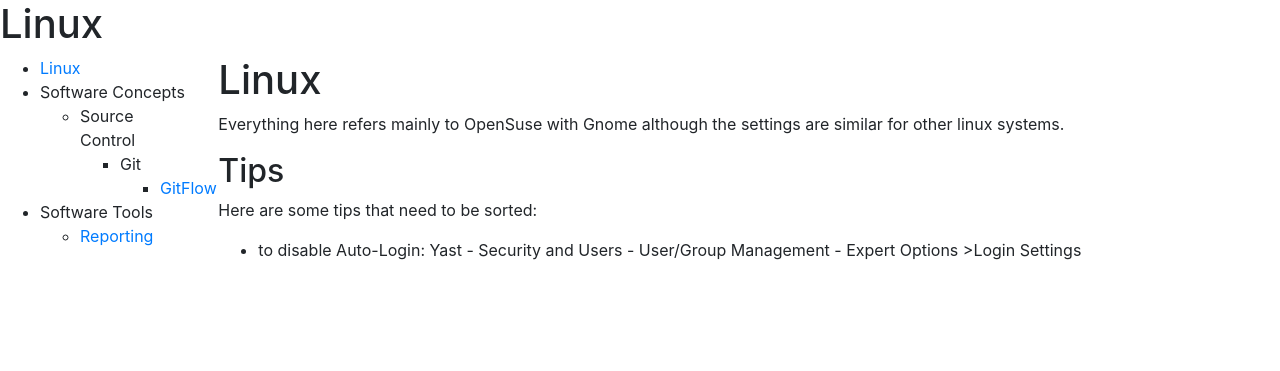
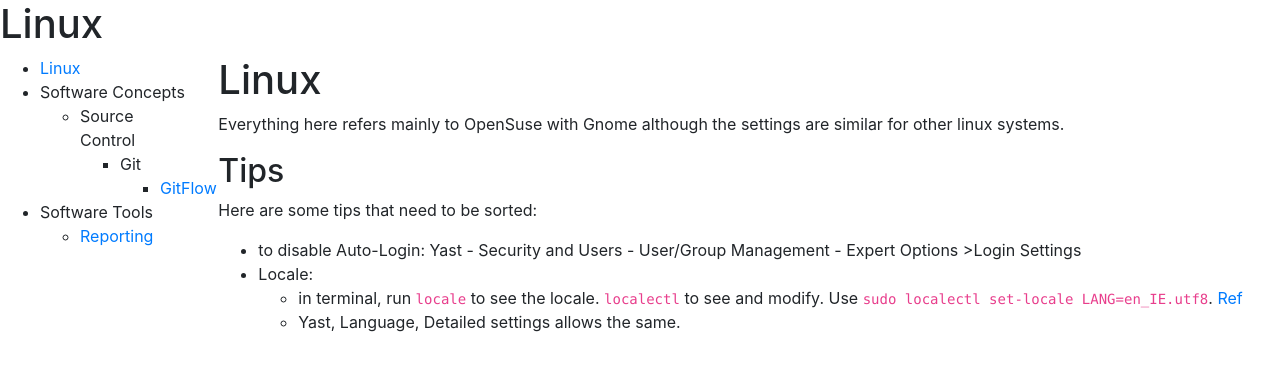
Before and after one commit to MisterY/it-knowledge-base-site, a Jekyll site: the page built from linux/linux.md, in a window 1280 px wide. Shown: the top 371 px of the page. Built offline with Jekyll 4.4.1, drawn with Linux system fonts in a browser that asks for light colours; nearby versions of some CDN libraries; our own code applies the rules of GitHub Pages for plain Markdown files.

Commit message:
locale settings

```diff
--- a/linux/linux.md
+++ b/linux/linux.md
@@ -7,3 +7,6 @@ Everything here refers mainly to OpenSuse with Gnome although the settings are s
 Here are some tips that need to be sorted:
 
 - to disable Auto-Login: Yast - Security and Users - User/Group Management - Expert Options >Login Settings
+- Locale:
+    - in terminal, run `locale` to see the locale. `localectl` to see and modify. Use `sudo localectl set-locale LANG=en_IE.utf8`. [Ref](https://www.cyberciti.biz/faq/how-to-set-locales-i18n-on-a-linux-unix/)
+    - Yast, Language, Detailed settings allows the same.
```
